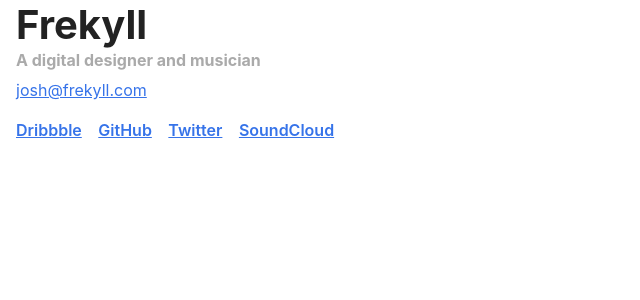
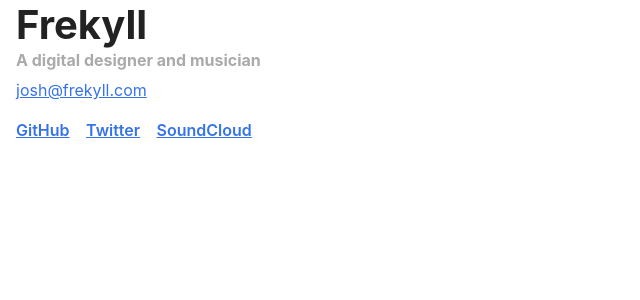
Before and after one commit to frekyll/frekyll, a Jekyll site: the page built from index.html, in a window 1280 px wide. Shown: the top 300 px of the page, without its empty margins (0-640 px from the left). Built offline with Jekyll 4.4.1, drawn with Linux system fonts in a browser that asks for light colours.

Commit message:
Remove Dribbble link

```diff
--- a/_data/navigation.yml
+++ b/_data/navigation.yml
@@ -1,6 +1,3 @@
-- title: Dribbble
-  url: https://dribbble.com/frekyll
-
 - title: GitHub
   url: https://github.com/frekyll
 
```
